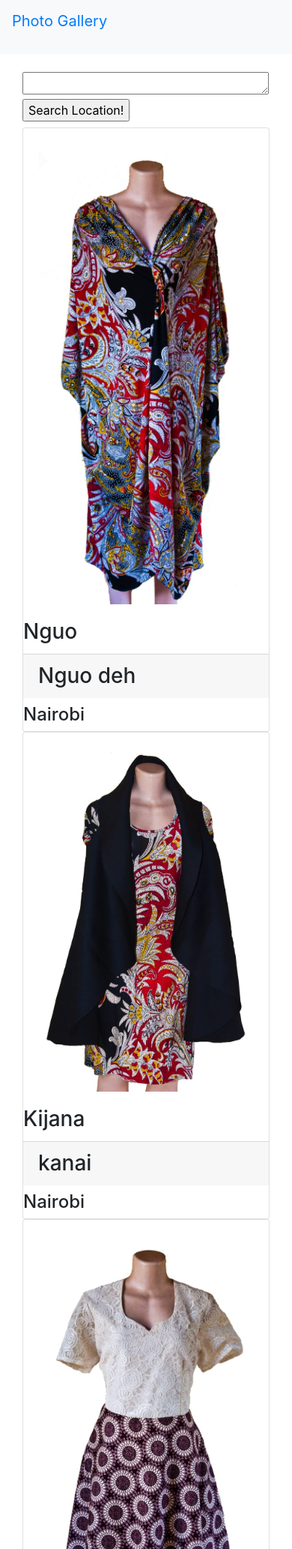
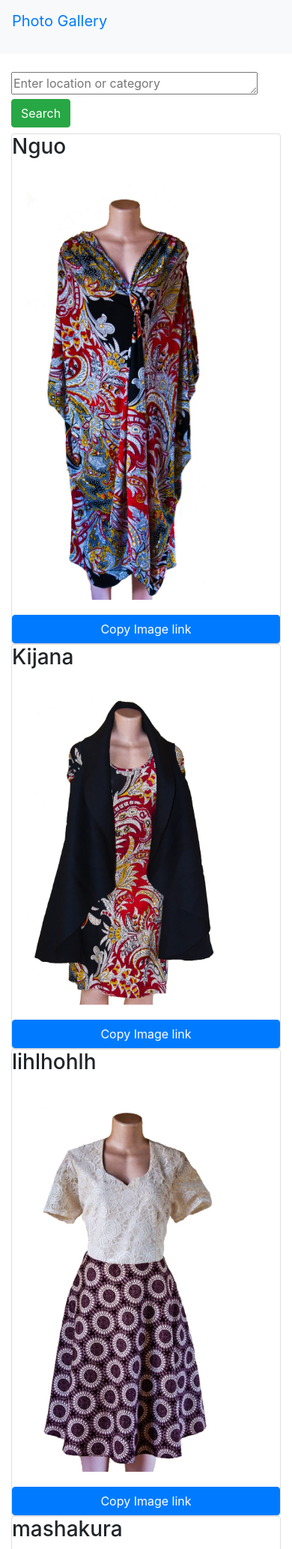
Before and after one commit to MugachaGichamba/photo_gallery, a Django app: page / in a window 390 px wide. Shown: the top 2066 px of the page at 75% size. Run offline with Django 3.2, Linux system fonts and the light colour scheme; data comes from the database, SQL or seed files in the repository; some libraries are stand-ins or nearby versions.

Commit message:
copy image url functionality done

```diff
--- a/templates/photos/home.html
+++ b/templates/photos/home.html
@@ -1,21 +1,31 @@
 {% extends 'base.html' %}
 {% block content %}
-    <div class="container-fluid">
+    <div>
         <form action="{% url 'get_location' %}">
-            <textarea name="Location" cols=30 rows=1 class="mt-4"></textarea>
-            <input class="mb-2" type="submit" value="Search Location!"/>
+            <textarea name="Location" cols=30 rows=1 class="mt-4" placeholder="Enter location or category"></textarea>
+            <input class="mb-2 btn btn-success" type="submit" value="Search"/>
         </form>
+    </div>
+
     <div class="row">
         {% for image in images %}
-                <div class="col-md-4">
+            <div class="col-md-3">
                 <div class="card">
-                        <img class="card-body img-fluid" src="{{ image.image.url }}" height="50px" alt="image">
                     <h3 class="card-title">{{ image.image_name }}</h3>
-                        <h3 class="card-footer">{{ image.image_description }}</h3>
-                        <h4>{{ image.image_location }}</h4>
+                    <img class="card-body img-fluid" src="{{ image.image.url }}" width="300" height="300" alt="image">
+                    <input type="hidden" value="{{ image.image.url }}" id="myInput">
+                    <button class="btn btn-primary" onclick="myFunction()">Copy Image link</button>
+
                 </div>
             </div>
         {% endfor %}
     </div>
-    </div>
-{% endblock content%}
+    <script>
+        function myFunction() {
+            var copyText = document.getElementById("myInput");
+            copyText.select();
+            document.execCommand("copy");
+            alert("Copied the text: " + copyText.value);
+        }
+    </script>
+{% endblock content %}
```
Lines whose indentation alone changed are shown as unchanged.
